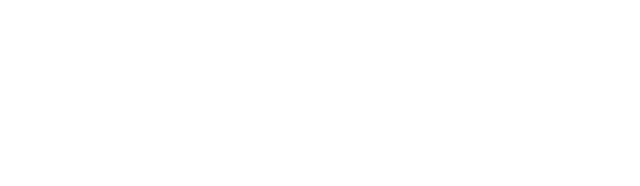
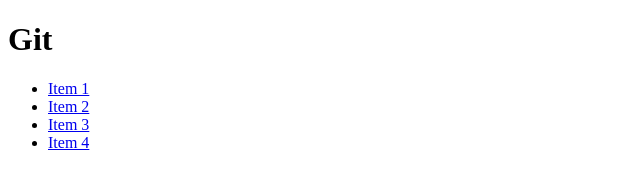
Before and after one commit to JoseEDelgadoG/Git, a plain HTML site: page index.html in a window 1280 px wide. Shown: the whole page, without its empty margins (0-640 px from the left). Drawn offline with Linux system fonts and the light colour scheme.

Commit message:
Agregue la estructura del HEADER

```diff
--- a/index.html
+++ b/index.html
@@ -6,6 +6,17 @@
     <title>Document</title>
 </head>
 <body>
+    <header>
+        <h1>Git</h1>
 
+        <nav>
+            <ul>
+                <li><a href="#">Item 1</a></li>
+                <li><a href="#">Item 2</a></li>
+                <li><a href="#">Item 3</a></li>
+                <li><a href="#">Item 4</a></li>
+            </ul>
+        </nav>
+    </header>
 </body>
 </html>
```
